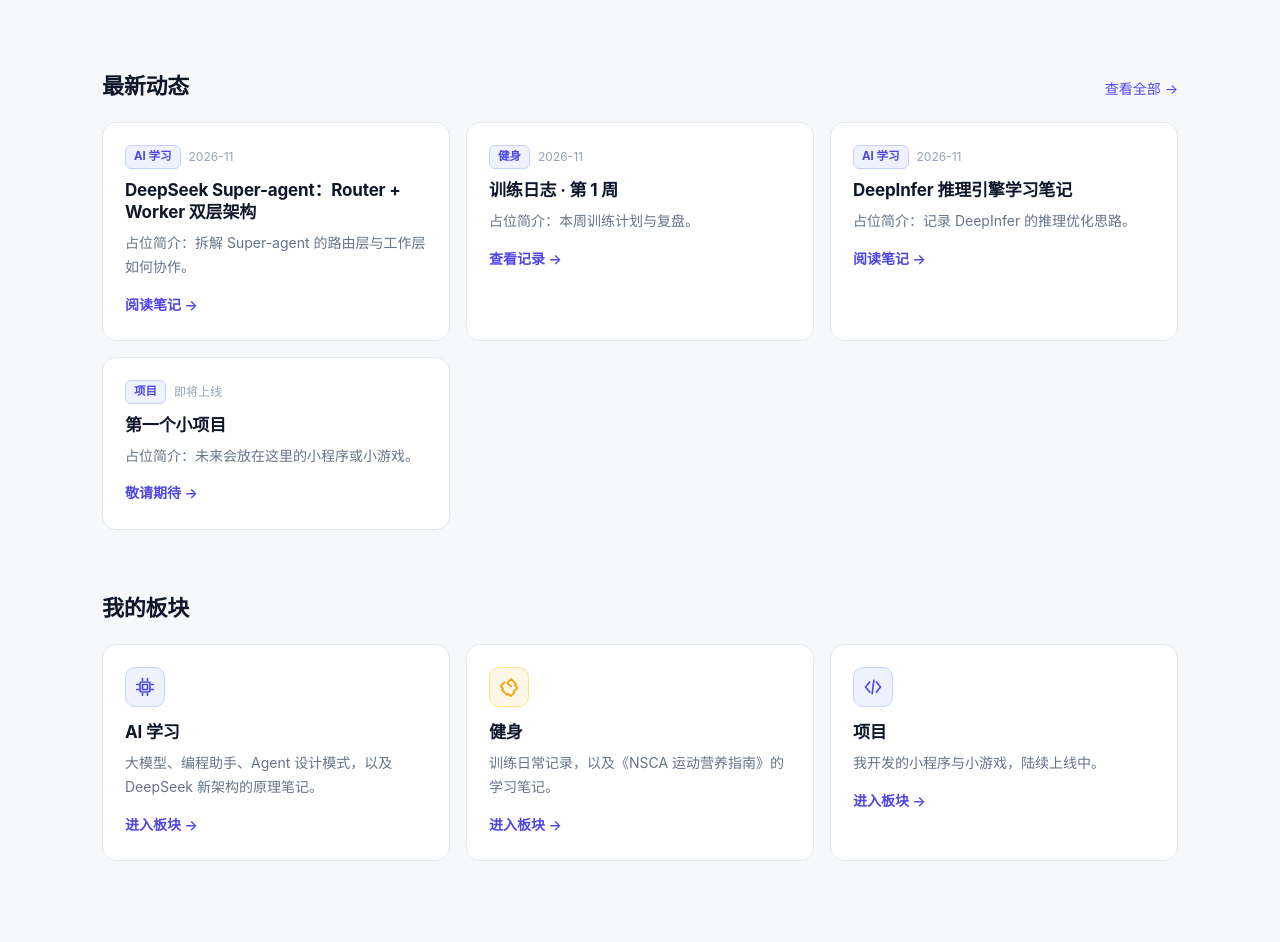
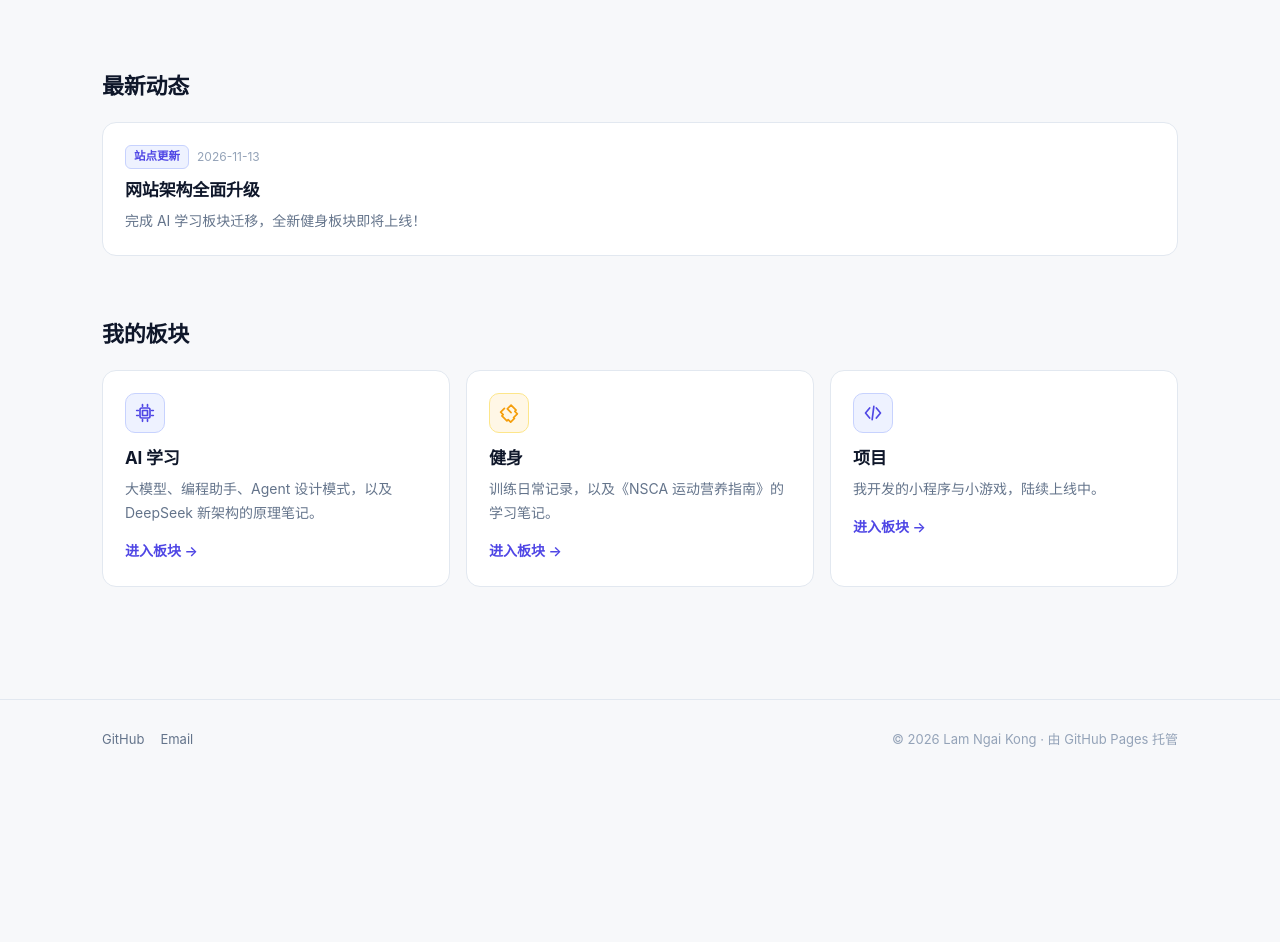
Before and after one commit to LamNgaiKong/Lam-s-Web, a plain HTML site: page index.html in a window 1280 px wide. Shown: the part 502-1444 px from the top of the page. After the commit the page ends 1292 px from the top, so only its background shows below. Drawn offline with Linux system fonts and the light colour scheme.

Commit message:
Rebuild personal site: Home / AI Learning / Fitness / Projects

```diff
--- a/index.html
+++ b/index.html
@@ -44,7 +44,8 @@
       <a href="ai-learning/index.html" data-nav-link="ai">AI 学习</a>
       <a href="fitness/index.html" data-nav-link="fitness">健身</a>
       <a href="projects/index.html" data-nav-link="projects">项目</a>
-      <a href="resume.pdf" data-nav-link="resume" class="nav__cta" download>简历</a>
+      <!-- 简历入口（暂隐藏，准备好 resume.pdf 后取消注释）
+      <a href="resume.pdf" data-nav-link="resume" class="nav__cta" download>简历</a> -->
     </nav>
 
     <div class="topbar__tools">
@@ -74,7 +75,8 @@
 
       <div class="hero__cta">
         <a class="btn btn--primary" href="ai-learning/index.html">查看 AI 学习笔记 →</a>
-        <a class="btn btn--ghost" href="resume.pdf" download>下载简历</a>
+        <!-- 下载简历（暂隐藏，准备好 resume.pdf 后取消注释）
+        <a class="btn btn--ghost" href="resume.pdf" download>下载简历</a> -->
       </div>
 
       <div class="hero__social">
@@ -90,48 +92,19 @@
     </div>
   </section>
 
-  <!-- 最新动态（占位） -->
+  <!-- 最新动态 -->
   <section class="section container">
     <div class="section-head">
       <h2>最新动态</h2>
-      <a class="section-head__more" href="#">查看全部 →</a>
     </div>
-    <div class="cards cards--2">
-      <article class="card card--link reveal">
+    <div class="cards">
+      <article class="card reveal">
         <div class="card__meta">
-          <span class="card__tag">AI 学习</span>
-          <span class="card__date">2026-11</span>
+          <span class="card__tag">站点更新</span>
+          <span class="card__date">2026-11-13</span>
         </div>
-        <h3>DeepSeek Super-agent：Router + Worker 双层架构</h3>
-        <p>占位简介：拆解 Super-agent 的路由层与工作层如何协作。<!-- TODO: 换成真实摘要 --></p>
-        <span class="card__go">阅读笔记 →</span>
-      </article>
-      <article class="card card--link reveal">
-        <div class="card__meta">
-          <span class="card__tag">健身</span>
-          <span class="card__date">2026-11</span>
-        </div>
-        <h3>训练日志 · 第 1 周</h3>
-        <p>占位简介：本周训练计划与复盘。<!-- TODO: 换成真实摘要 --></p>
-        <span class="card__go">查看记录 →</span>
-      </article>
-      <article class="card card--link reveal">
-        <div class="card__meta">
-          <span class="card__tag">AI 学习</span>
-          <span class="card__date">2026-11</span>
-        </div>
-        <h3>DeepInfer 推理引擎学习笔记</h3>
-        <p>占位简介：记录 DeepInfer 的推理优化思路。<!-- TODO: 换成真实摘要 --></p>
-        <span class="card__go">阅读笔记 →</span>
-      </article>
-      <article class="card card--link reveal">
-        <div class="card__meta">
-          <span class="card__tag">项目</span>
-          <span class="card__date">即将上线</span>
-        </div>
-        <h3>第一个小项目</h3>
-        <p>占位简介：未来会放在这里的小程序或小游戏。<!-- TODO --></p>
-        <span class="card__go">敬请期待 →</span>
+        <h3>网站架构全面升级</h3>
+        <p>完成 AI 学习板块迁移，全新健身板块即将上线！</p>
       </article>
     </div>
   </section>
```
Also changed, not shown: ai-learning/index.html (+2 -1 lines), fitness/index.html (+2 -1 lines), projects/index.html (+2 -1 lines).
